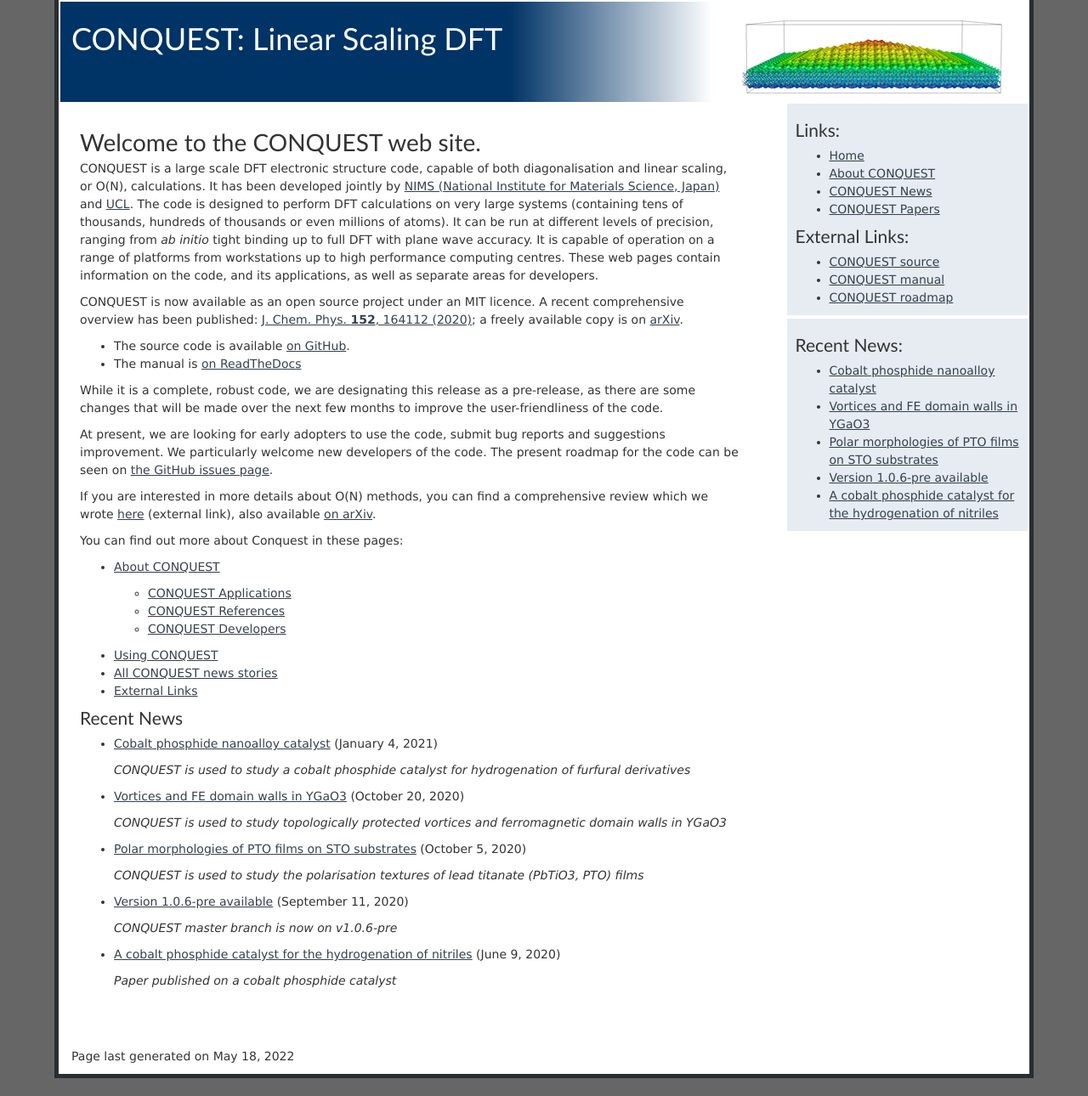
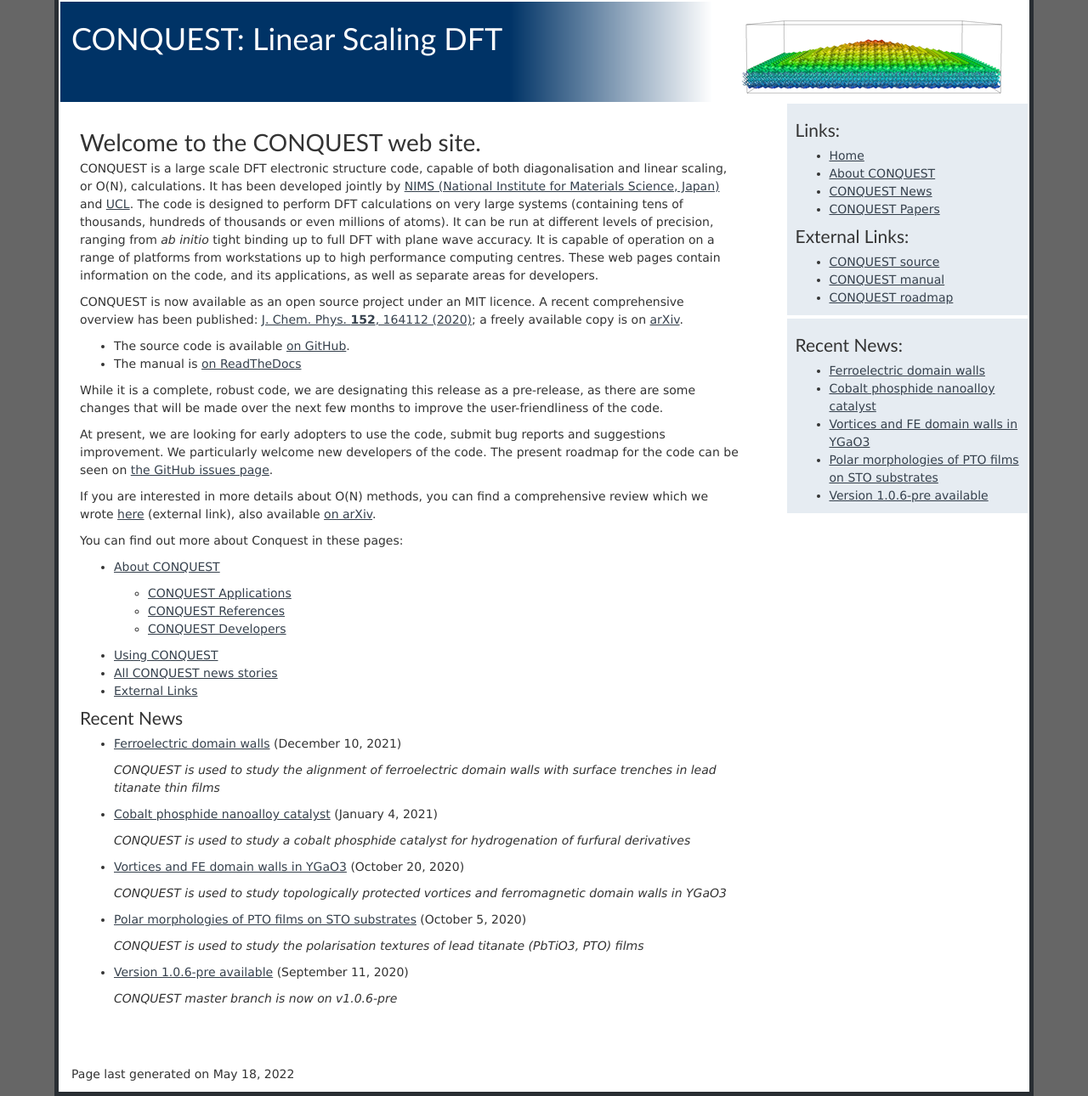
Before and after one commit to OrderN/OrderN.github.io, a Jekyll site: the page built from index.markdown, in a window 1280 px wide. Shown: the whole page at 85% size. Built offline with Jekyll 4.4.1, drawn with Linux system fonts in a browser that asks for light colours; before the commit the page ends 1269 px from its top, so only the background shows below that; some of the changed lines change nothing that is shown.

Commit message:
Add PRL on FE domain walls

```diff
--- /dev/null
+++ b/_posts/2021-12-10-FerroelectricDomainWalls.markdown
@@ -0,0 +1,24 @@
+---
+layout: post
+title: Ferroelectric domain walls
+published: true
+year: 2021
+month: 12
+day: 10
+summary: CONQUEST is used to study the alignment of ferroelectric domain walls with surface trenches in lead titanate thin films
+---
+Ferroelectric (FE) domain walls (DWs) have been observed in parallel
+alignment with surface and substrate defects since the 2000s.  Now
+that electrically conducting FE DWs have been realized, new horizons
+for nanoelectronic devices approach. That is, the phenomenon now
+promises control over the orientation of 2D conducting channels on the
+nanoscale; a potential pathway for fabricating DW- mediated
+nanocircuits with standard lithographical techniques.  Using ultrathin
+PbTiO3 films as a model system, we explore this mechanism with large
+scale density functional theory simulations on as many as 5,136
+atoms. Although we expect multiple contributing factors, we show that
+parallel DW-ST alignment can be well explained by this configuration
+giving rise to an arrangement of electric dipole moments which best
+restore polar continuity to the film.
+
+The paper is published in [Phys. Rev. Lett. 127, 247601 (2021)](https://link.aps.org/doi/10.1103/PhysRevLett.127.247601).
--- a/references.markdown
+++ b/references.markdown
@@ -9,6 +9,17 @@
 
 ### 2021
 <a name="Y2021"></a>
+
+* "Origin of Ferroelectric Domain Wall Alignment with Surface Trenches
+  in Ultrathin Films", J. S. Baker and D. R. Bowler,
+  Phys. Rev. Lett. *127*, 247601 (2021)
+  [DOI:10.1103/PhysRevLett.127.247601](https://link.aps.org/doi/10.1103/PhysRevLett.127.247601)
+
+* "The investigation of methane storage at the Ni-MOF-74 material: a
+  periodic DFT calculation", Chen-Hao Yeh, Abdul Hannan Khan, Tsuyoshi
+  Miyazaki and Jyh-Chiang Jiang, Phys. Chem. Chem. Phys. **23**, 12270
+  (2021)
+  [DOI:10.1039/D1CP01276B](https://doi.org/10.1039/D1CP01276B)
 
 * "The Emergence of Multiple Coordination Numbers in Gold–Cyanoarene
   Complexes: A Study of the On-Surface Coordination Mechanism", Waka
```
